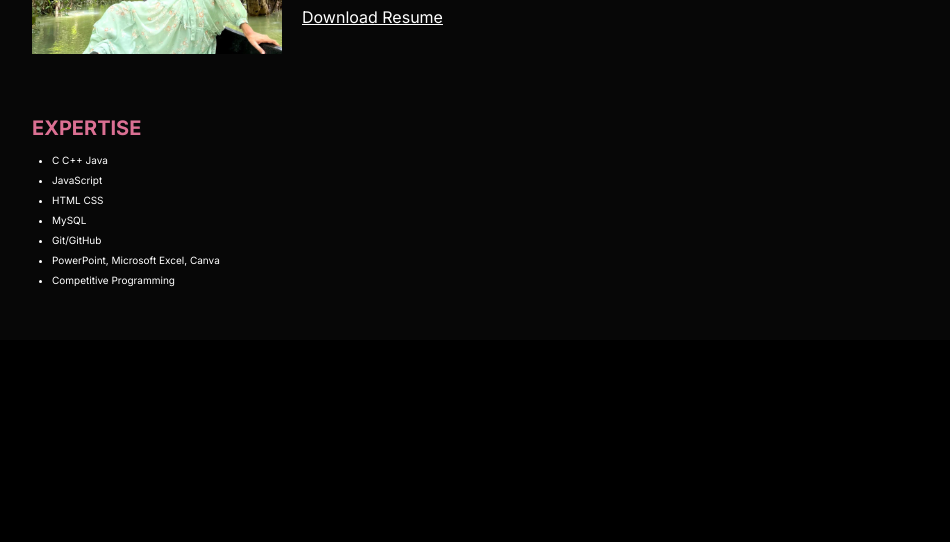
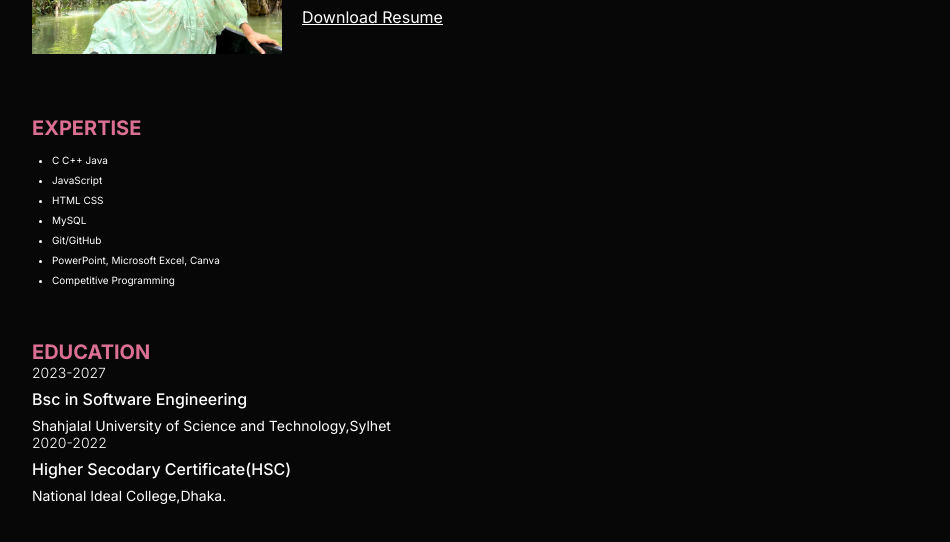
Before and after one commit to raisuuuu2023/OnePageCV, a plain HTML site: page index.html in a window 1280 px wide. Shown: the part 246-788 px from the top of the page, without its empty margins (158-1108 px from the left). Drawn offline with Linux system fonts and the light colour scheme.

Commit message:
education

```diff
--- a/index.html
+++ b/index.html
@@ -41,6 +41,23 @@
                     <li>Competitive Programming</li>
                 </ul>
             </div>
+            <div class="edu">
+                <h3 class="title">Education</h3>
+                <div class="edu_item">
+                    <p class="item_pretitle">2023-2027</p>
+                    <h4 class="item_title">Bsc in Software Engineering</h4>
+                    <p class="item_subtitle">
+                        Shahjalal University of Science and Technology,Sylhet
+                    </p>
+                </div>
+                <div class="edu_item">
+                    <p class="item_pretitle">2020-2022</p>
+                    <h4 class="item_title">Higher Secodary Certificate(HSC)</h4>
+                    <p class="item_subtitle">
+                        National Ideal College,Dhaka.
+                    </p>
+                </div>
+            </div>
         </div>
     </div>
 </body>
--- a/style.css
+++ b/style.css
@@ -28,6 +28,22 @@ a{
     font-weight: 700;
     font-size: 2rem;
     text-transform: uppercase;
+}
+.item_pretitle{
+    font-size: 1.4rem;
+    color: white;
+    font-weight: 300;
+}
+.item_title{
+    font-size: 1.6rem;
+    color: white;
+    font-weight: 500;
+    margin: 0.8rem 0;
+}
+.item_subtitle{
+font-size: 1.4rem;
+color: white;
+font-weight: 400;
 }
 .container{
     max-width: 1000px;
```
